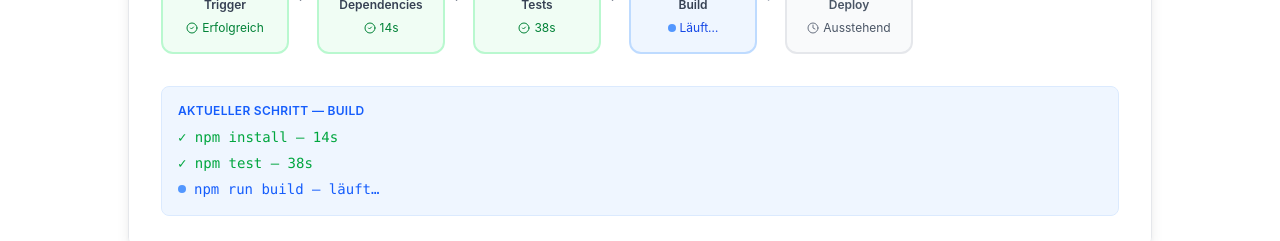
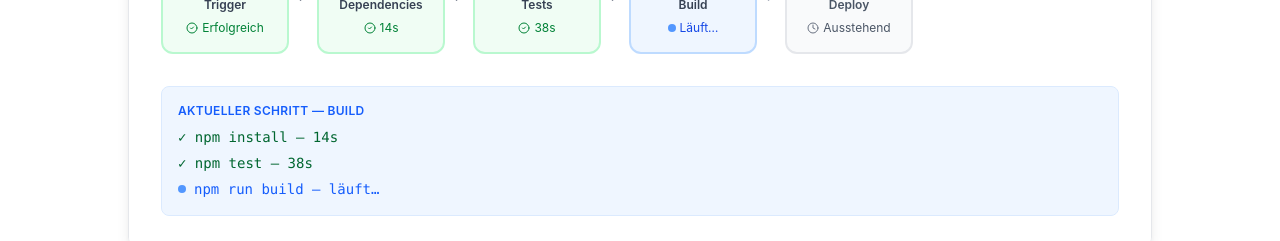
Before and after one commit to Leguan16/Pipelinr, a React (Vite) app: page / in a window 1280 px wide. Shown: the part 2260-2501 px from the top of the page. Built offline with nearby package versions, Linux system fonts and the light colour scheme.

Commit message:
fix accessibility

```diff
--- a/src/app/components/PipelineBuilderSection.tsx
+++ b/src/app/components/PipelineBuilderSection.tsx
@@ -209,8 +209,8 @@ export function PipelineBuilderSection() {
               <div className="mt-8 rounded-lg border border-blue-100 bg-blue-50 p-4">
                 <p className="text-xs font-semibold text-blue-600 uppercase tracking-wide mb-2">Aktueller Schritt — Build</p>
                 <div className="flex flex-col gap-1.5 text-sm font-mono text-gray-700">
-                  <span className="text-green-600">✓ npm install — 14s</span>
-                  <span className="text-green-600">✓ npm test — 38s</span>
+                  <span className="text-green-800">✓ npm install — 14s</span>
+                  <span className="text-green-800">✓ npm test — 38s</span>
                   <span className="text-blue-600 flex items-center gap-2">
                     <span className="w-2 h-2 rounded-full bg-blue-500 animate-pulse inline-block" />
                     npm run build — läuft…
```
